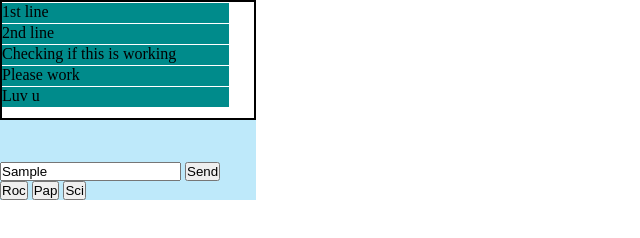
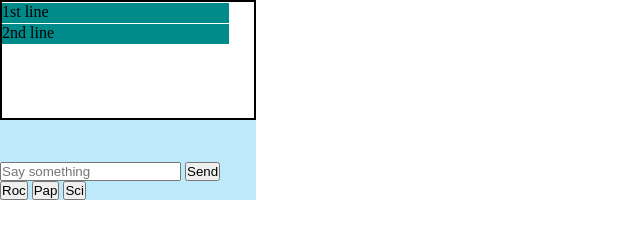
Before and after one commit to MarcoPhanVu/JunctionX_Hanoi_2021-The_Predators, a plain HTML site: page index.html in a window 1280 px wide. Both pictures are taken after typing "Sample" into the empty fields and a click on the button "Send". Shown: the whole page, without its empty margins (0-640 px from the left). Drawn offline with nearby package versions, Linux system fonts and the light colour scheme; no server answers.

Commit message:
12:40:00 left, please work

```diff
--- a/CSS/RPS_Demo.css
+++ b/CSS/RPS_Demo.css
@@ -19,7 +19,7 @@
     width: 100%;
     min-width: 200px;
     height: 60%;
-    justify-content: center;
+    justify-content: bottom;
     overflow: hidden;
 }
 
--- a/JS/client.js
+++ b/JS/client.js
@@ -1,7 +1,4 @@
-const sock = io();
-
 const evC = document.querySelector('#eventsContainer');
-
 
 const printEvent = (txt) => {
     const newEl = document.createElement('li');
@@ -9,9 +6,22 @@ const printEvent = (txt) => {
     evC.appendChild(newEl);
 }
 
-printEvent('Checking if this is working');
-printEvent('Please work');
-printEvent('Luv u');
+// printEvent('Checking if this is working');
+// printEvent('Please work');
+// printEvent('f me');
+
+const socket = io(); //interactive with server
+socket.on('message', printEvent);
 
 
-sock.on('message', printEvent);
+const onFormSubmit = (ev) => {
+    ev.preventDefault(); //Prevent the form to be submitted and reload the page
+
+    const input = document.querySelector('#chat').value;
+    socket.emit('message', input);
+    document.querySelector('#chat').value = ''; //erase
+}
+
+document
+    .querySelector('#chatForm')
+    .addEventListener('submit', onFormSubmit);
--- a/index.html
+++ b/index.html
@@ -15,9 +15,10 @@
         </ul>
 
         <div id = "inputSection">
-            <input type="text" id="chat" placeholder="Say something" />
-            <button id = "send">Send</button>
-            <br>
+            <form id = "chatForm">
+                <input type="text" id="chat" placeholder="Say something" />
+                <button id = "send">Send</button>
+            </form>
             <button id = "rock">Roc</button>
             <button id = "paper">Pap</button>
             <button id = "scissor">Sci</button>
```
Also changed, not shown: Server/server.js (+6 -2 lines).
